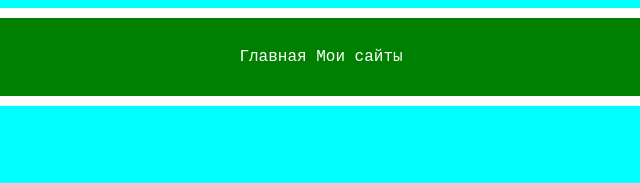
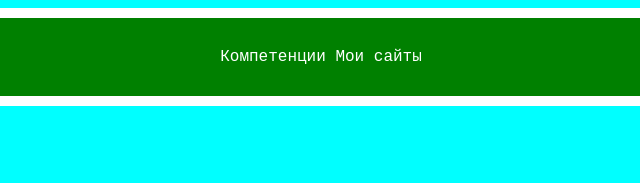
Before and after one commit to michailich/first-page, a plain HTML site: page index.html in a window 1280 px wide. Shown: the top 183 px of the page, 319-959 px from the left. Drawn offline with Linux system fonts and the light colour scheme.

Commit message:
Update index.html

```diff
--- a/index.html
+++ b/index.html
@@ -5,7 +5,7 @@
   </head>
   <body>
     <header>
-      <a class="link-header" href="index.html">Главная</a>
+      <a class="link-header" href="index.html">Компетенции</a>
       <a class="link-header" href="index.html">Мои сайты</a>
       <a class="link-header" href="index.html"></a>
     </header>
```
